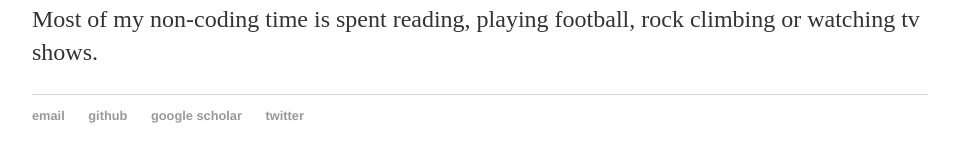
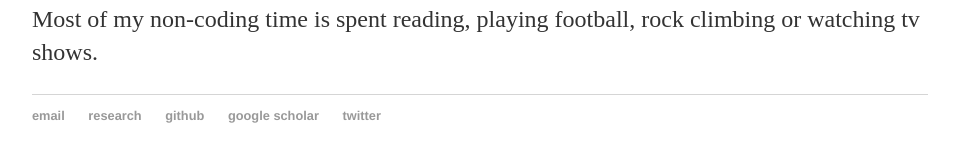
Before and after one commit to rajatsaxena/rajatsaxena.github.io, a Jekyll site: the page built from about/index.html, in a window 1280 px wide. Shown: the part 563-725 px from the top of the page, without its empty margins (160-1119 px from the left). Built offline with Jekyll 4.4.1, drawn with Linux system fonts in a browser that asks for light colours.

Commit message:
Update default.html

```diff
--- a/_layouts/default.html
+++ b/_layouts/default.html
@@ -21,6 +21,7 @@
 			<footer>
 	    		<ul>
 	        		<li><a href="mailto:rajatsxn94@gmail.com">email</a></li>
+				<li><a href="https://sites.uci.edu/mcnaughtonlab/people/graduate-students/rajat-saxena/">research</a></li>
 	        		<li><a href="https://github.com/rajatsaxena">github</a></li>
 				<li><a href="https://scholar.google.com/citations?user=JEdbKhMAAAAJ&hl=en">google scholar </a> </li>
 				<li><a href="https://twitter.com/rajatsaxena99">twitter</a></li>
```
